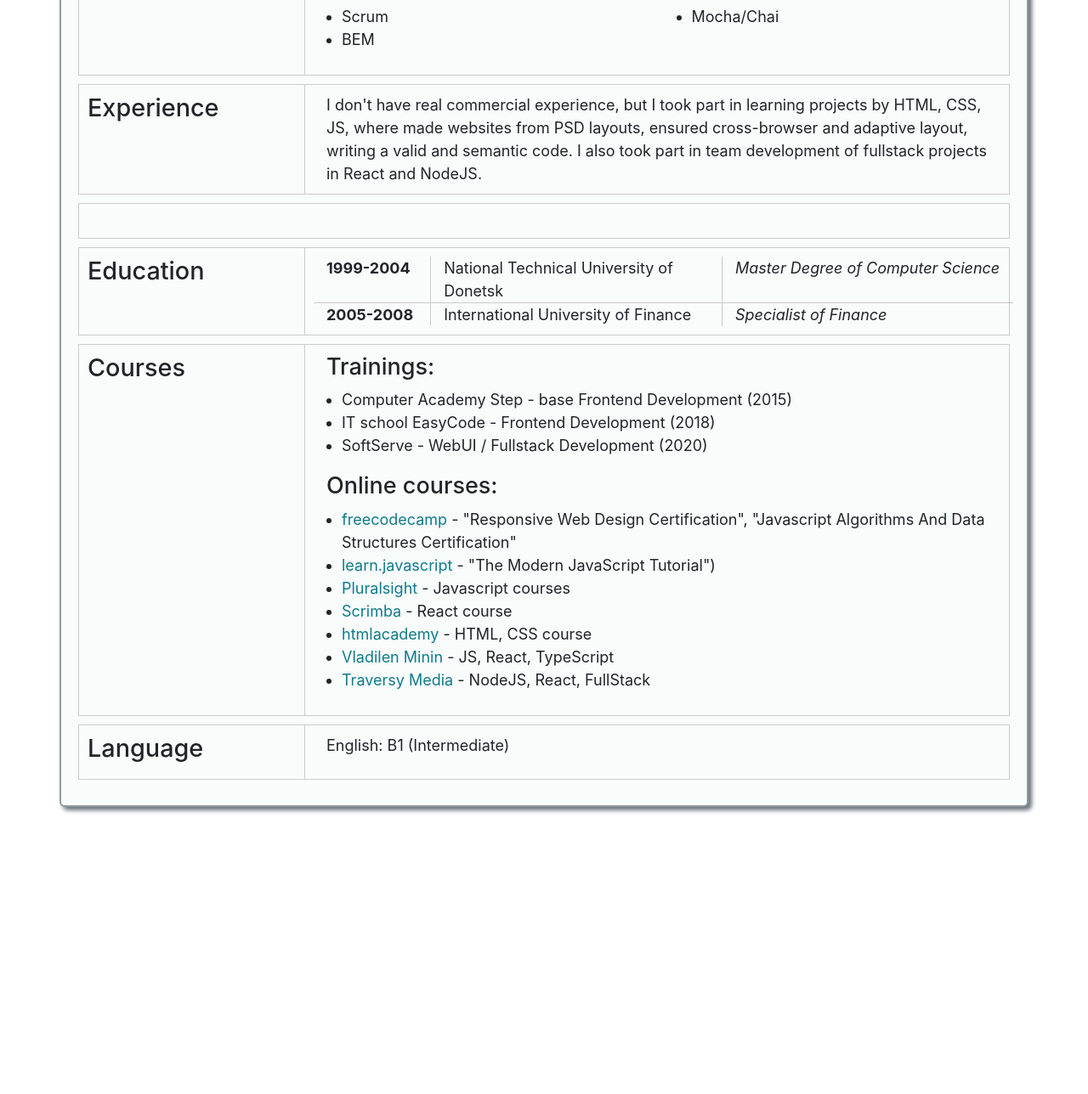
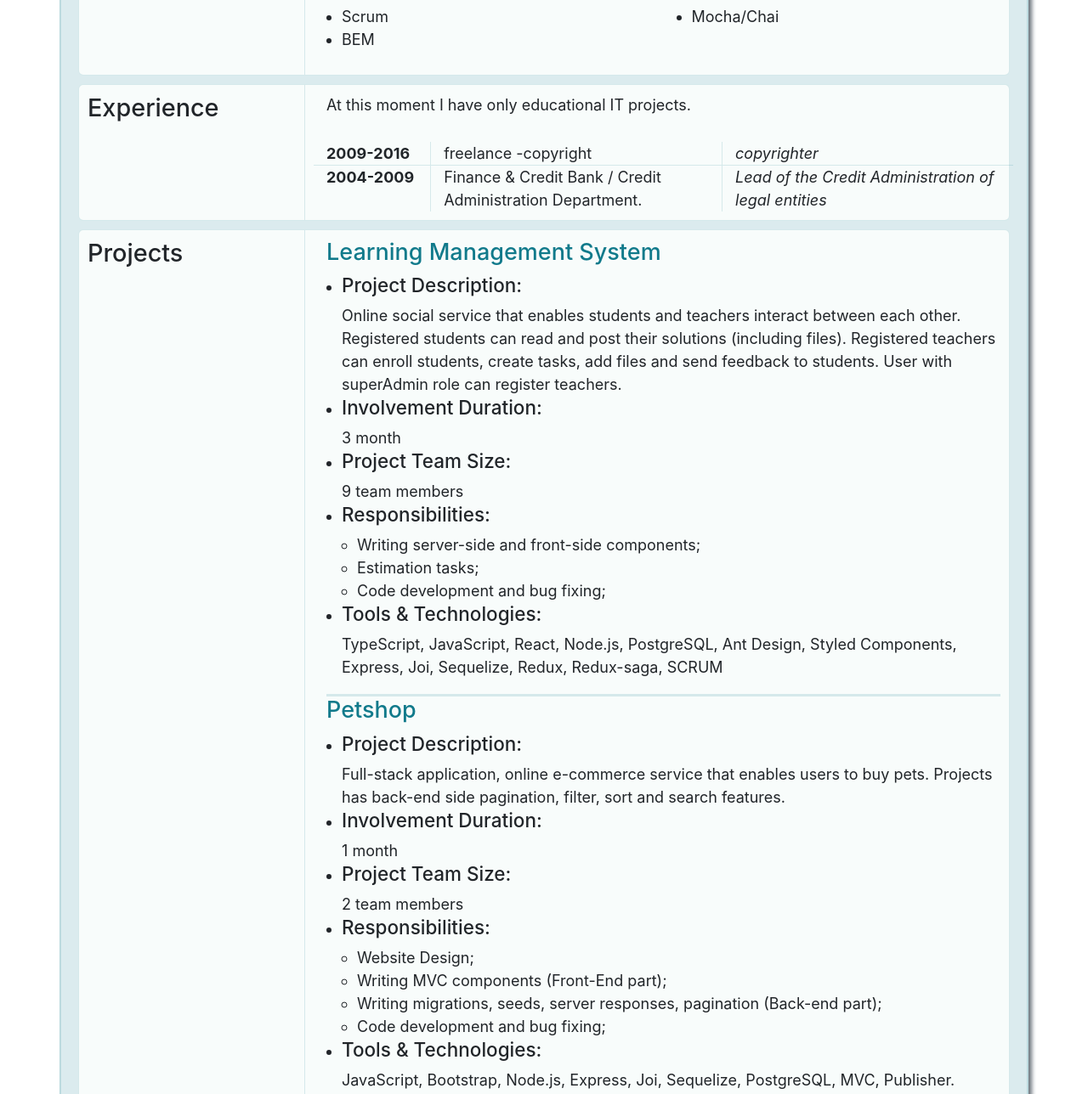
Before and after one commit to Giruta/rsschool-cv, a plain HTML site: page index.html in a window 1280 px wide. Shown: the part 816-2104 px from the top of the page at 85% size. Before the commit the page ends 1816 px from the top, so only its background shows below. Drawn offline with nearby package versions, Linux system fonts and the light colour scheme.

Commit message:
feat: add responsive section projects and experience

```diff
--- a/index.html
+++ b/index.html
@@ -82,6 +82,7 @@
                                     <li>Git/Github</li>
                                     <li>NPM</li>
                                     <li>Prettier/Eslint</li>
+                                    <li>Trello</li>
                                 </ul>
                             </div>
                             <!--block of skills-->
@@ -127,21 +128,103 @@
                     </div>
                     <div class="col-12 col-md-9">
                         <div class="section__info">
-                            <p>I don't have real commercial experience,
-                                but I took part in learning projects by HTML, CSS, JS,
-                                where made websites from PSD layouts, ensured cross-browser
-                                and adaptive layout, writing a valid and semantic code.
-                                I also took part in team development of fullstack projects
-                                in React and NodeJS.
-                            </p>
+                            <p class="section__experience">At this moment I have only educational IT projects.</p>
+                            <div class="row">
+                                <div class="col col-12 col-sm-2">2009-2016</div>
+                                <div class="col col-12 col-sm-5 border-left-0">freelance -copyright</div>
+                                <div class="col col-12 col-sm-5 border-left-0">copyrighter</div>
+                            </div>
+                            <div class="row">
+                                <div class="col col-12 col-sm-2">2004-2009</div>
+                                <div class="col col-12 col-sm-5 border-left-0">Finance & Credit Bank / Credit Administration Department.</div>
+                                <div class="col col-12 col-sm-5 border-left-0">Lead of the Credit Administration of legal entities</div>
+                            </div>
                         </div>
                     </div>
                 </div>
             </section>
             <!--Section Projects-->
             <section class="section">
-                <div class="section__name border-bottom"></div>
-                <div class="section__info"></div>
+                <div class="row">
+                    <div class="col-12 col-md-3 border-right-0">
+                        <h3 class="section__name border-bottom">Projects</h3>
+                    </div>
+                    <div class="col-12 col-md-9">
+                        <div class="section__info">
+                            <div class="section__project">
+                                <h4>Learning Management System</h4>
+                                <ul>
+                                    <li>
+                                        <h5>Project Description:</h5>
+                                        <p>Online social service that enables students and teachers interact between each other.
+                                            Registered students can read and post their solutions (including files). Registered
+                                            teachers can enroll students, create tasks, add files and send feedback to students.
+                                            User with superAdmin role can register teachers.
+                                        </p>
+                                    </li>
+                                    <li>
+                                        <h5>Involvement Duration:</h5>
+                                        <p>3 month</p>
+                                    </li>
+                                    <li>
+                                        <h5>Project Team Size:</h5>
+                                        <p>9 team members</p>
+                                    </li>
+                                    <li>
+                                        <h5>Responsibilities:</h5>
+                                        <ul>
+                                            <li>Writing server-side and front-side components;</li>
+                                            <li>Estimation tasks;</li>
+                                            <li>Code development and bug fixing;</li>
+                                        </ul>
+                                    </li>
+                                    <li>
+                                        <h5>Tools & Technologies:</h5>
+                                        <p>TypeScript, JavaScript, React, Node.js, PostgreSQL,
+                                            Ant Design, Styled Components, Express, Joi, Sequelize,
+                                            Redux, Redux-saga, SCRUM
+                                        </p>
+                                    </li>
+                                </ul>
+                            </div>
+                            <div class="section__project">
+                                <h4>Petshop</h4>
+                                <ul>
+                                    <li>
+                                        <h5>Project Description:</h5>
+                                        <p>Full-stack application, online e-commerce service that enables
+                                            users to buy pets. Projects has back-end side pagination, filter,
+                                            sort and search features.
+                                        </p>
+                                    </li>
+                                    <li>
+                                        <h5>Involvement Duration:</h5>
+                                        <p>1 month</p>
+                                    </li>
+                                    <li>
+                                        <h5>Project Team Size:</h5>
+                                        <p>2 team members</p>
+                                    </li>
+                                    <li>
+                                        <h5>Responsibilities:</h5>
+                                        <ul>
+                                            <li>Website Design;</li>
+                                            <li>Writing MVC components (Front-End part);</li>
+                                            <li>Writing migrations, seeds, server responses, pagination (Back-end part);</li>
+                                            <li>Code development and bug fixing;</li>
+                                        </ul>
+                                    </li>
+                                    <li>
+                                        <h5>Tools & Technologies:</h5>
+                                        <p>JavaScript, Bootstrap, Node.js, Express, Joi, Sequelize,
+                                            PostgreSQL, MVC, Publisher.
+                                        </p>
+                                    </li>
+                                </ul>
+                            </div>
+                        </div>
+                    </div>
+                </div>
             </section>
             <!--Section Education-->
             <section class="section">
--- a/style.css
+++ b/style.css
@@ -33,16 +33,17 @@ html {
 }
 
 .page {
-    border: 2px solid #424c548c;
+    border: 2px solid #04758824;
     margin: 50px auto;
     padding: 20px;
     border-radius: 6px;
     box-shadow: 4px 4px 5px #6c757d;
-    background-color: #f8fcfb;
+    background-color: #04758824;
 }
 /*-----header-----*/
-.header__img {
-    border: 1px solid #80808063;
+.header__img img{
+    border: 1px solid #04758824;
+    border-radius: 6px;
 }
 .header__title {
     font-size: 2.4rem;;
@@ -59,7 +60,9 @@ html {
     margin-top: 20px;
 }
 .section {
-    border: 1px solid #80808063;
+    background-color: #f8fcfb;
+    border: 1px solid #04758824;
+    border-radius: 6px;
     margin-bottom: 10px;
 }
 .section__name {
@@ -75,7 +78,16 @@ html {
     font-style: italic;
 }
 .section__info .row + .row {
-    border-top: 1px solid #80808063
+    border-top: 1px solid #04758824;
+}
+.section__experience {
+    margin-bottom: 30px;
+}
+.section__project + .section__project {
+    border-top: 3px solid #04758824;
+}
+.section__project h4 {
+    color: #117a8b;
 }
 /*-----media------*/
 @media (max-width: 767px) {
@@ -100,11 +112,11 @@ html {
         border-bottom: none !important;
     }
     .section .row .border-right-0 {
-        border-right: 1px solid #80808063 !important;
+        border-right: 1px solid #04758824 !important;
     }
 }
 @media (min-width: 576px) {
     .section__info .col + .col {
-        border-left: 1px solid #80808063 !important;
+        border-left: 1px solid #04758824 !important;
     }
 }
```
